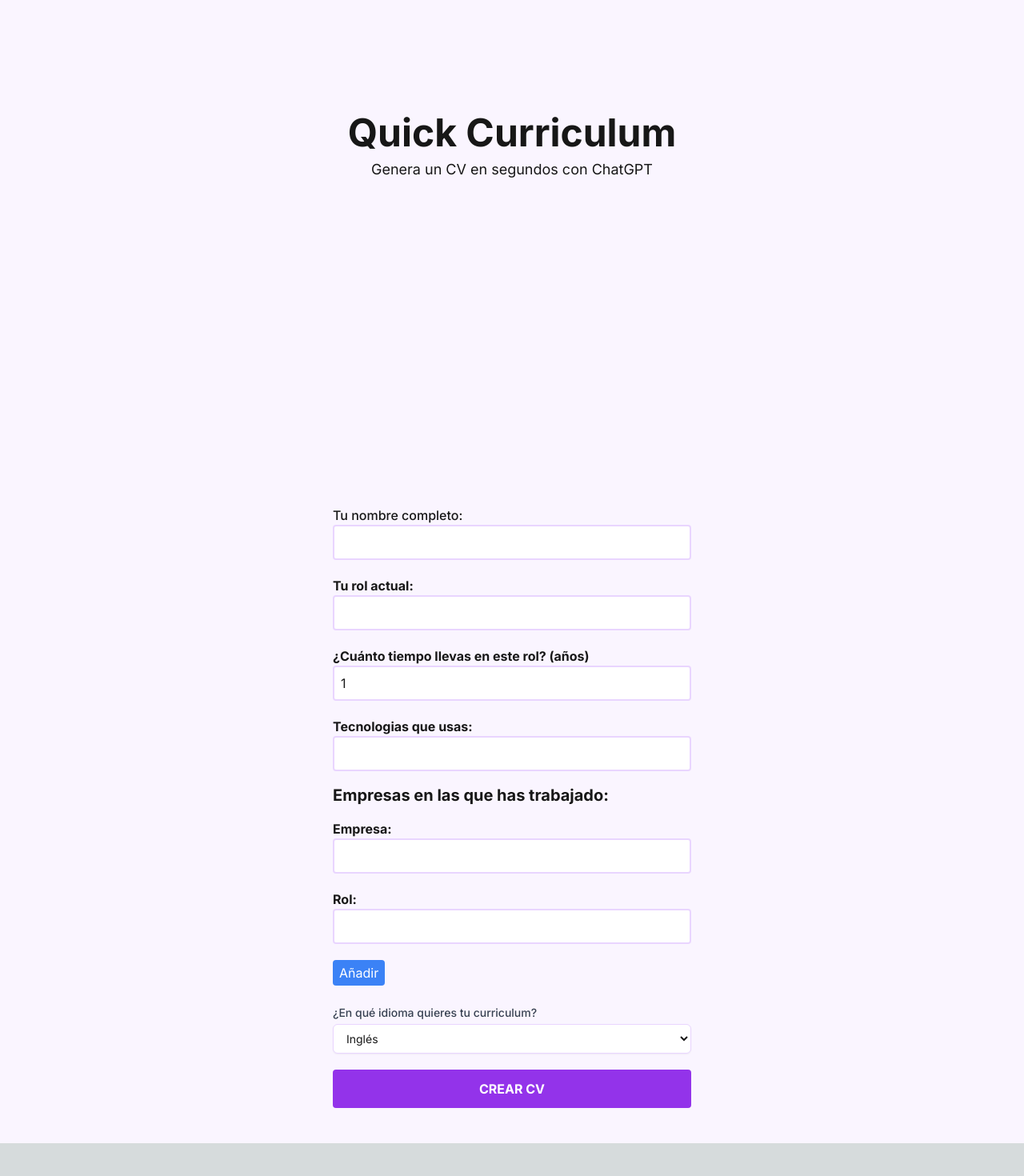
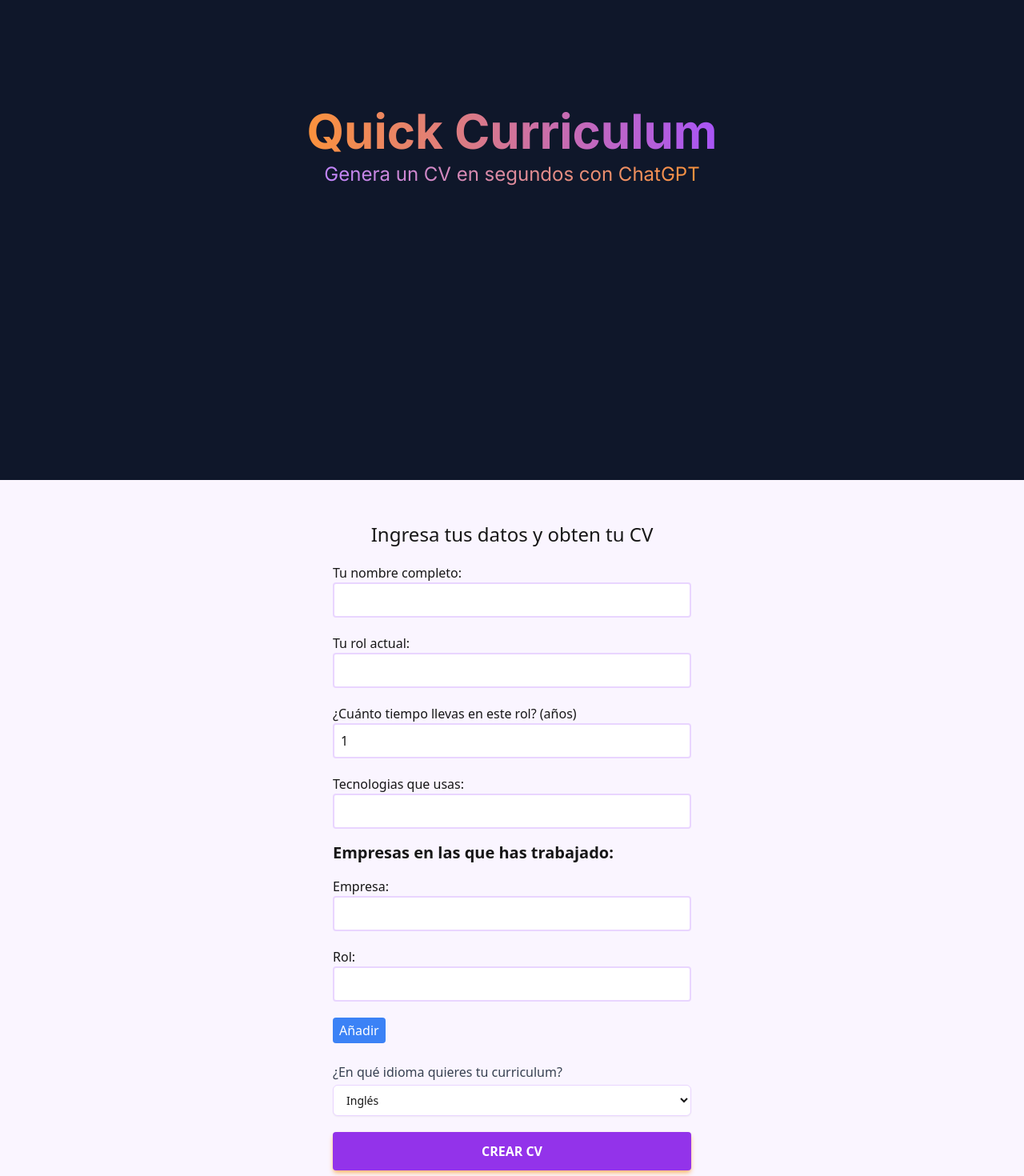
Before and after one commit to fercho-dev/quickcurriculum, a Next.js app: page / in a window 1280 px wide. Shown: the part 200-1670 px from the top of the page at 80% size. Before the commit the page ends 1629 px from the top, so only its background shows below. Built offline with nearby package versions, Linux system fonts and the light colour scheme.

Commit message:
refine home and form styles

```diff
--- a/app/Form.js
+++ b/app/Form.js
@@ -134,7 +134,8 @@
         return <p>Loading...</p>;
     }
   return (
-    <div className='app mx-auto flex flex-col items-center justify-center min-h-screen bg-purple-50 text-neutral-900 pt-8 pb-11'>
+    <div className='app mx-auto flex flex-col items-center justify-center min-h-screen bg-purple-50 text-neutral-900 font-sans pt-8 pb-11 px-2'>
+            <p className='mb-5 mt-5 text-xl md:text-2xl'>Ingresa tus datos y obten tu CV</p>
             <form
                 onSubmit={handleFormSubmit}
                 method='POST'
@@ -153,7 +154,7 @@
                 />
                 <div className='nestedContainer flex flex-col space-y-5'>
                     <div>
-                        <label htmlFor='currentPosition' className='font-bold mb-1'>Tu rol actual:</label>
+                        <label htmlFor='currentPosition' className='font-medium mb-1'>Tu rol actual:</label>
                         <input
                             type='text'
                             required
@@ -164,7 +165,7 @@
                         />
                     </div>
                     <div>
-                        <label htmlFor='currentLength' className='font-bold mb-1'>¿Cuánto tiempo llevas en este rol? (años)</label>
+                        <label htmlFor='currentLength' className='font-medium mb-1'>¿Cuánto tiempo llevas en este rol? (años)</label>
                         <input
                             type='number'
                             required
@@ -175,7 +176,7 @@
                         />
                     </div>
                     <div>
-                        <label htmlFor='currentTechnologies' className='font-bold mb-1 mr-2'>Tecnologias que usas:</label>
+                        <label htmlFor='currentTechnologies' className='font-medium mb-1 mr-2'>Tecnologias que usas:</label>
                         <input
                             type='text'
                             required
@@ -187,11 +188,11 @@
                     </div>
                 </div>
                 <div>
-                    <h3 className='text-xl font-bold my-4'>Empresas en las que has trabajado:</h3>
+                    <h3 className='text-xl font-semibold my-4'>Empresas en las que has trabajado:</h3>
                     {companyInfo.map((company, index) => (
                     <div className='nestedContainer flex flex-col space-y-5' key={index}>
                         <div className='companies'>
-                            <label htmlFor='name' className='font-bold mb-1'>Empresa:</label>
+                            <label htmlFor='name' className='font-medium mb-1'>Empresa:</label>
                             <input
                                 type='text'
                                 name='name'
@@ -201,7 +202,7 @@
                             />
                         </div>
                         <div className='companies'>
-                            <label htmlFor='position' className='font-bold mb-1'>Rol:</label>
+                            <label htmlFor='position' className='font-medium mb-1'>Rol:</label>
                             <input
                                 type='text'
                                 name='position'
@@ -230,7 +231,7 @@
                 </div>
 
                 <div className="mt-6">
-                    <label htmlFor='resumeLanguage' className='block text-sm font-medium text-gray-700'>
+                    <label htmlFor='resumeLanguage' className='block text-m font-medium text-gray-700'>
                         ¿En qué idioma quieres tu curriculum?
                     </label>
                     <select
@@ -246,7 +247,7 @@
                     </select>
                 </div>
 
-                <button type="submit" className='w-full py-3 px-4 bg-purple-600 text-white font-bold rounded hover:bg-purple-800 mt-5'>
+                <button type="submit" className='w-full py-3 px-4 bg-purple-600 shadow-md shadow-orange-300 text-white font-bold rounded hover:bg-purple-800 mt-5'>
                   CREAR CV
                 </button>
             </form>
--- a/app/Hero.js
+++ b/app/Hero.js
@@ -1,8 +1,14 @@
 export default function Hero() {
   return (
-    <div className='app mx-auto flex flex-col items-center justify-center min-h-screen bg-purple-50 text-neutral-900 pt-8 pb-11'>
-      <h1 className='text-3xl md:text-5xl font-bold mb-2'>Quick Curriculum</h1>
-      <p className='mb-5 text-lg'>Genera un CV en segundos con ChatGPT</p>
+    <div className='app mx-auto flex flex-col items-center justify-center min-h-screen bg-slate-900 text-neutral-900 pt-8 pb-11'>
+      <h1 className='text-4xl md:text-6xl font-bold mb-2'>
+        <span className='bg-gradient-to-r from-orange-400 to-purple-500 bg-clip-text text-transparent'>
+          Quick Curriculum
+        </span>
+      </h1>
+      <p className='mb-5 text-lg md:text-2xl text-center bg-gradient-to-r from-purple-400 to-orange-400 bg-clip-text text-transparent'>
+        Genera un CV en segundos con ChatGPT
+      </p>
     </div>
   )
 }
--- a/app/globals.css
+++ b/app/globals.css
@@ -2,7 +2,7 @@
 @tailwind components;
 @tailwind utilities;
 
-:root {
+/* :root {
   --foreground-rgb: 0, 0, 0;
   --background-start-rgb: 214, 219, 220;
   --background-end-rgb: 255, 255, 255;
@@ -24,4 +24,4 @@
       rgb(var(--background-end-rgb))
     )
     rgb(var(--background-start-rgb));
-}
+} */
```
